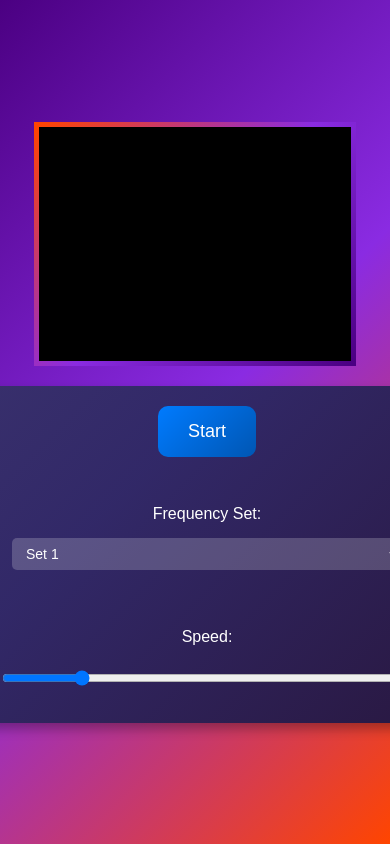
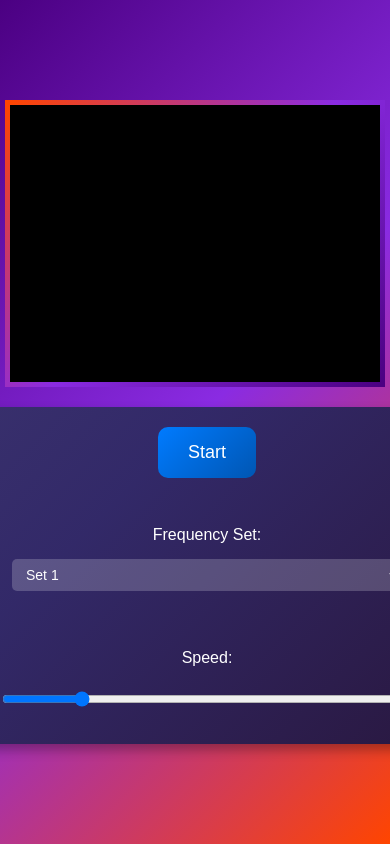
Before and after one commit to SafakOnol/Math-n-Music, a plain HTML site: page index.html in a window 390 px wide. Shown: the top 844 px of the page. Drawn offline with Linux system fonts and the light colour scheme.

Commit message:
Update index.html
Mobile adjustments

```diff
--- a/index.html
+++ b/index.html
@@ -96,6 +96,11 @@
                 input[type="range"] {
                     width: 100%;
                 }
+
+                canvas {
+                    width: 95% !important; /* Adjust canvas width */
+                    height: auto !important; /* Maintain aspect ratio */
+                }
             }
         </style>
     </head>
@@ -129,7 +134,7 @@
         <script src = "ball.js"></script>
         <script src = "sound.js"></script>
         <script>
-            const canvasSize = Math.min(window.innerWidth, window.innerHeight) * 0.8; // Responsive size
+            const canvasSize = Math.min(window.innerWidth, window.innerHeight) * (window.innerWidth < 600 ? 0.9 : 0.8); // Responsive size
             const mainCanvas = document.getElementById('mainCanvas');
             const context = mainCanvas.getContext("2d");
             mainCanvas.width = canvasSize;
```
Lines whose indentation alone changed are shown as unchanged.
